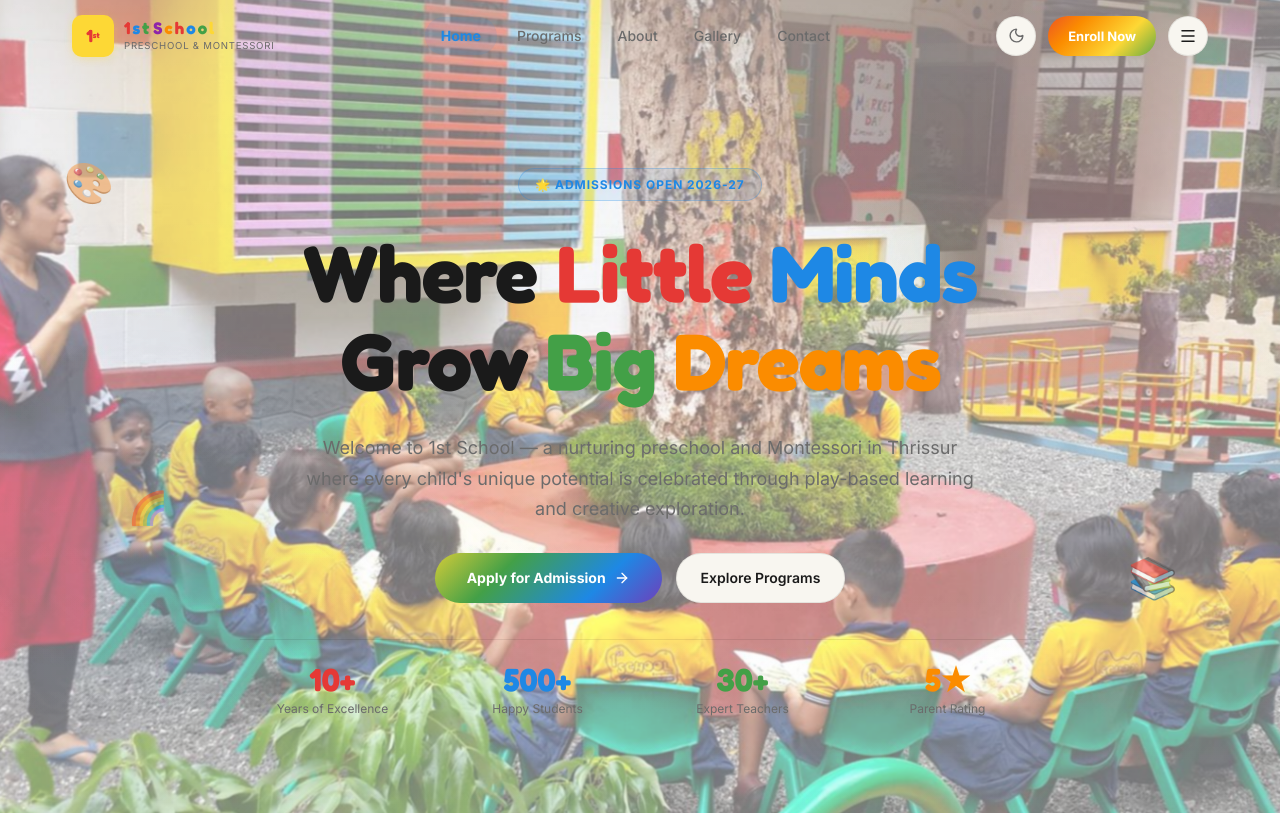
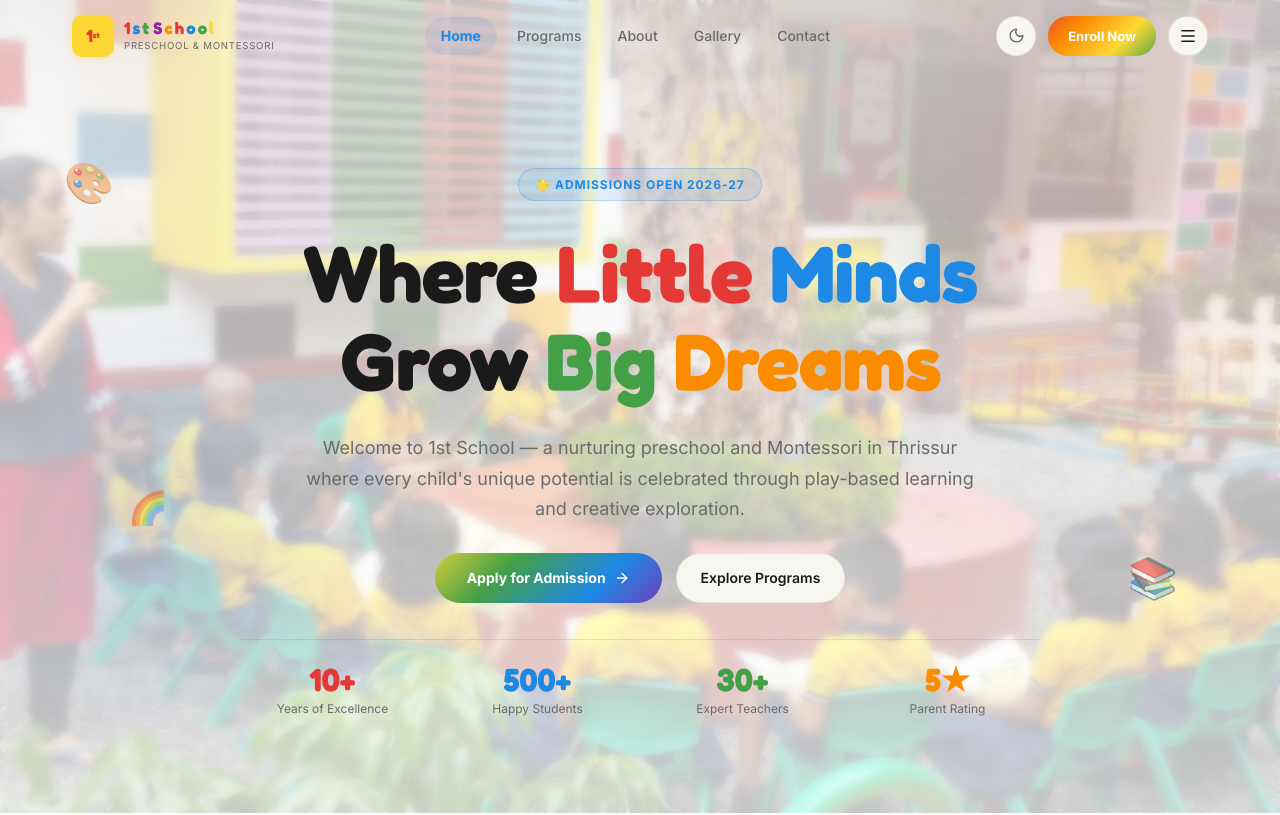
Before and after one commit to 1stschoolthrissur123-jpg/1stschool, a Next.js app: page / in a window 1280 px wide. Shown: the top 815 px of the page. Built offline with nearby package versions, Linux system fonts and the light colour scheme.

Commit message:
style: fix text readability over parallax background by increasing opacity and adding blur filter

```diff
--- a/src/app/components/PageBackground.tsx
+++ b/src/app/components/PageBackground.tsx
@@ -11,7 +11,7 @@ interface PageBackgroundProps {
 
 export default function PageBackground({
     slot,
-    lightGradient = `linear-gradient(to bottom, rgba(255,255,255,0.88) 0%, rgba(255,255,255,0.75) 40%, rgba(255,255,255,0.82) 100%)`
+    lightGradient = `linear-gradient(to bottom, rgba(255,255,255,0.92) 0%, rgba(255,255,255,0.85) 40%, rgba(255,255,255,0.95) 100%)`
 }: PageBackgroundProps) {
     const [bgImg, setBgImg] = useState<string | null>(null);
     const [mouseX, setMouseX] = useState(0);
@@ -22,7 +22,7 @@ export default function PageBackground({
     // Parallax: image moves up as user scrolls down — creates depth
     const imgY = useTransform(scrollY, [0, 600], ['0%', '18%']);
     const imgScale = useTransform(scrollY, [0, 600], [1.08, 1.18]);
-    const overlayOpacity = useTransform(scrollY, [0, 400], [0.55, 0.82]);
+    const overlayOpacity = useTransform(scrollY, [0, 400], [0.8, 0.95]); // Increased for text readability
 
     useEffect(() => {
         fetch('/api/gallery', { cache: 'no-store' })
@@ -103,6 +103,8 @@ export default function PageBackground({
                     inset: 0,
                     opacity: overlayOpacity,
                     background: lightGradient,
+                    backdropFilter: 'blur(5px)',
+                    WebkitBackdropFilter: 'blur(5px)',
                 }}
             />
 
```
